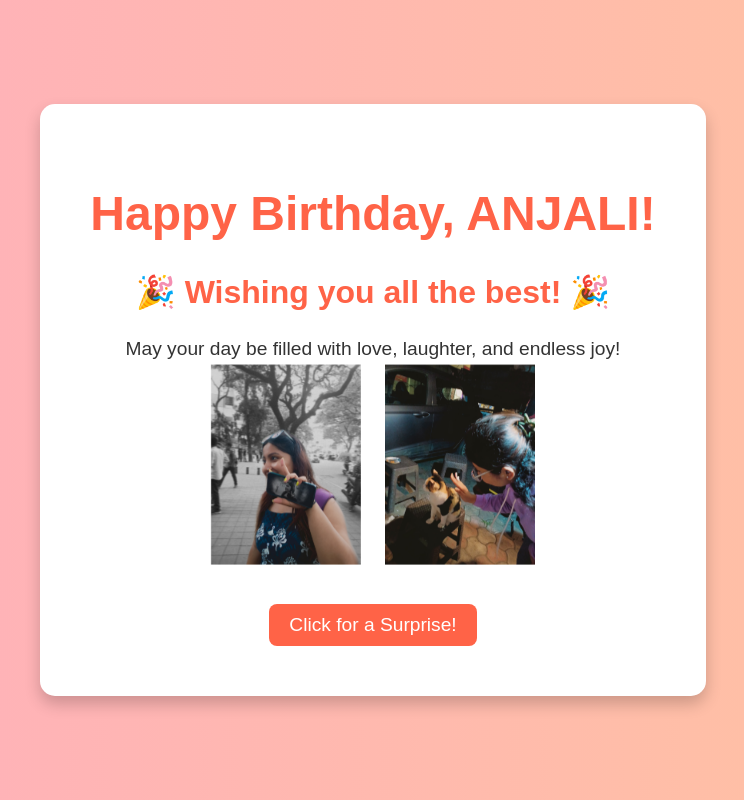
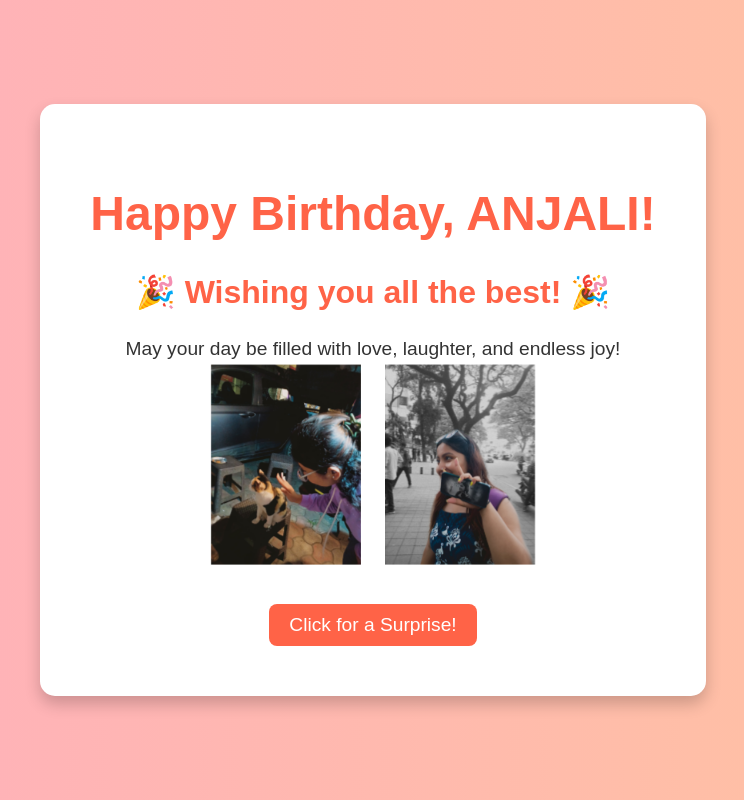
Before and after one commit to Thekhandare/birthday, a plain HTML site: page index.html in a window 1280 px wide. Shown: the whole page, without its empty margins (267-1011 px from the left). Drawn offline with Linux system fonts and the light colour scheme; files whose address does not match are found by name.

Commit message:
Add files via upload

```diff
--- a/index.html
+++ b/index.html
@@ -74,8 +74,8 @@
         <p>May your day be filled with love, laughter, and endless joy!</p>
 
         <div class="balloons">
-            <img src="D:\java programs\WhatsApp Image 2024-10-18 at 18.53.32_eb34879f.jpg" alt="Balloon">
-            <img src="D:\java programs\WhatsApp Image 2024-10-18 at 18.53.29_b9dfb445.jpg" alt="Balloon">
+            <img src="D:\java programs\jpeg2.jpg.jpg" alt="Balloon">
+            <img src="D:\java programs\jpeg3.jpg.jpg" alt="Balloon">
         </div>
 
         <button onclick="openNewPage()">Click for a Surprise!</button>
```
Also changed, not shown: birthday_wishes.html (+1 -1 lines), jpeg1.jpg.jpg (added), jpeg2.jpg.jpg (added), jpeg3.jpg.jpg (added).
